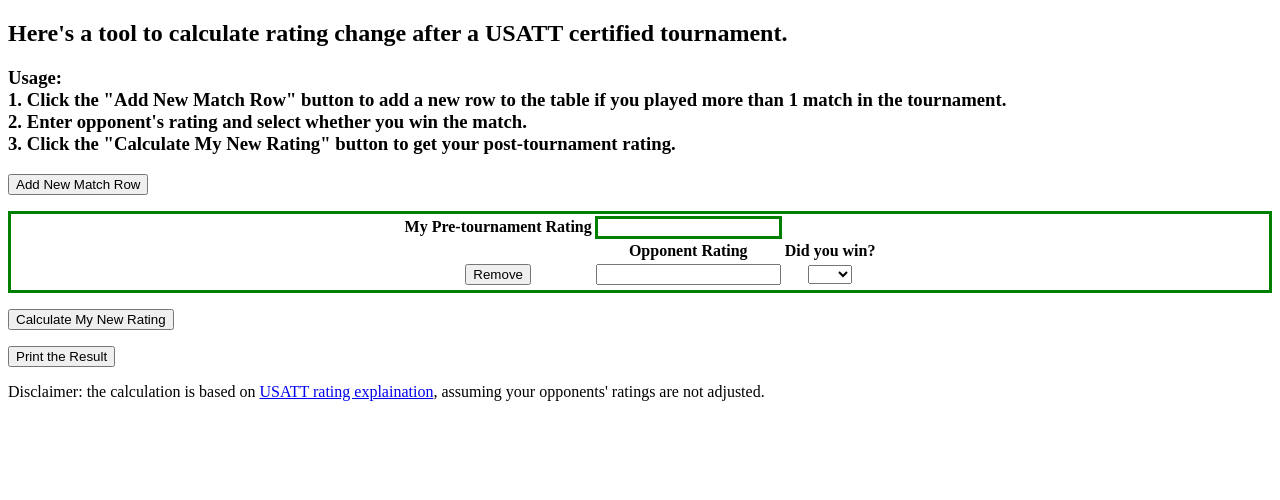
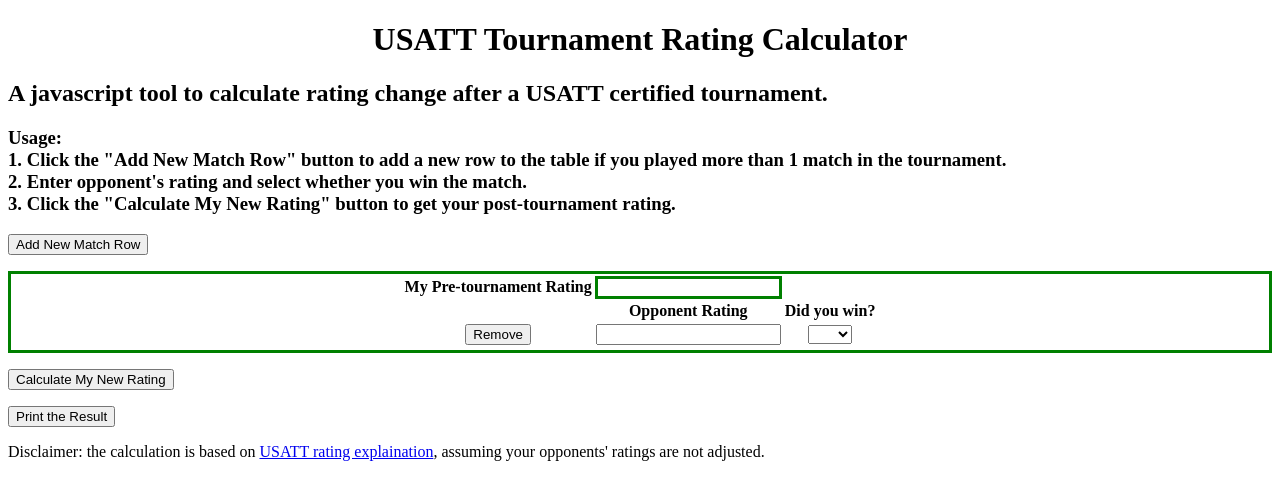
Before and after one commit to JieChen2000/usatt_rating_calc, a plain HTML site: page index.html in a window 1280 px wide. Drawn offline with Linux system fonts and the light colour scheme.

Commit message:
Fix title

```diff
--- a/index.html
+++ b/index.html
@@ -11,8 +11,13 @@
 </head>
 
     <body onload="createTable()">
-		<h2>
-        Here's a tool to calculate rating change after a USATT certified tournament.
+		  <h1>
+        <center>
+          USATT Tournament Rating Calculator
+        </center>
+      </h1>
+        <h2>
+        A javascript tool to calculate rating change after a USATT certified tournament.
         </h2>
         <h3>
                Usage:<br>
```
